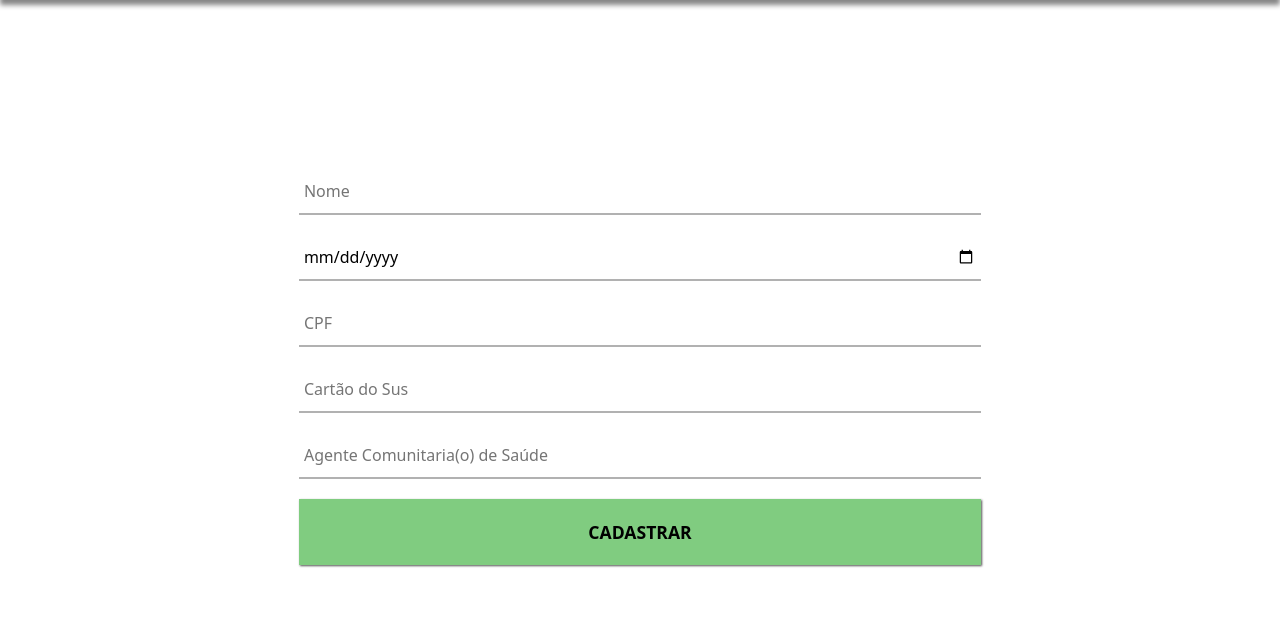
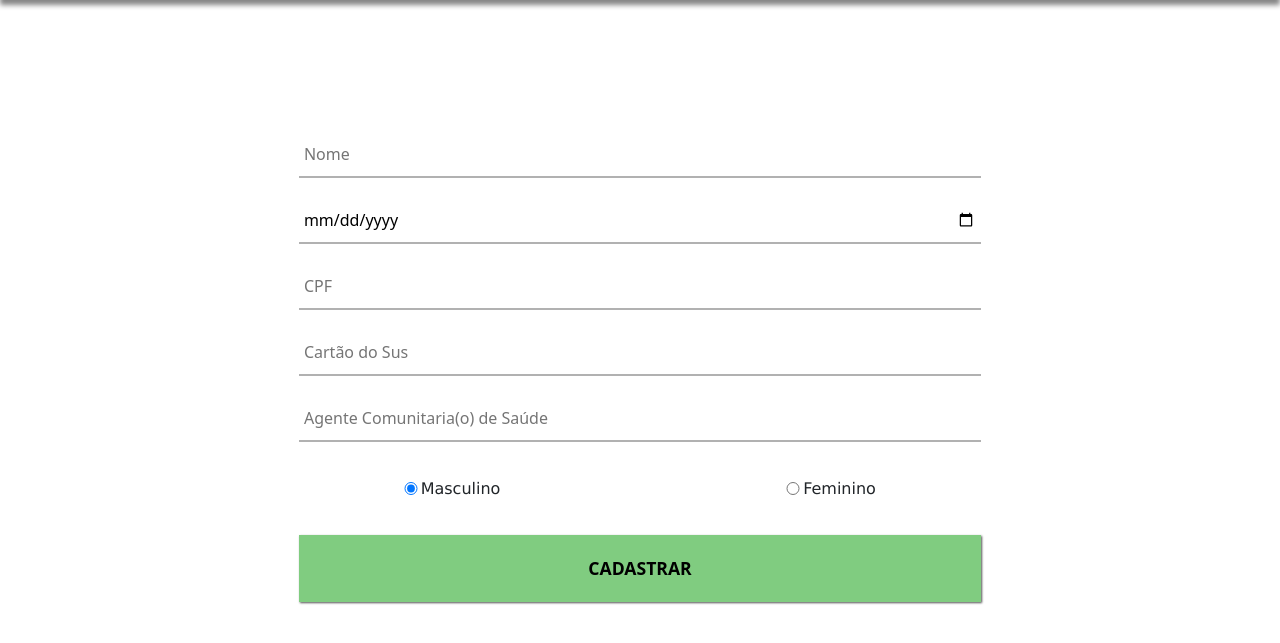
Before and after one commit to wmgoncalves/Hasupport, a PHP site: page /pages/cad_usuario.html in a window 1280 px wide. Shown: the part 66-709 px from the top of the page. Run offline with PHP 8.4, Linux system fonts and the light colour scheme.

Commit message:
validação do cadastro do usuario e salvo em localStorage, calculo da idade do usuario

```diff
--- a/css/cadastro.css
+++ b/css/cadastro.css
@@ -59,6 +59,27 @@ body{
     outline: none;
 
 }
+.fundo-cadastro .input-radio{
+    display: flex;
+    flex-direction: row;
+    align-items: flex-start;
+
+}
+.fundo-cadastro .input-radio div{
+    display: flex;
+    flex-direction: row;
+    padding: 20px 0px;
+
+}
+.fundo-cadastro .input-radio input{
+    width: 20px;
+
+}
+.fundo-cadastro .input-radio label{
+    font-weight: 500;
+    font-family: Verdana, Geneva, Tahoma, sans-serif;
+
+}
 .fundo-cadastro button{
     margin: 10px 0px;
     width: 90%;
@@ -105,10 +126,3 @@ body{
     font-weight: 500;
 
 }
-.material-symbols-outlined {
-  font-variation-settings:
-  'FILL' 0,
-  'wght' 600,
-  'GRAD' 0,
-  'opsz' 48
-}
--- /dev/null
+++ b/js/saveCadastros/cadUsuario.js
@@ -0,0 +1,31 @@
+const btnCadastrar = document.querySelector('#cadastrar');
+
+function insertNovoUsuario(){
+    let userCadNome = document.querySelector('#user-cad-nome').value;
+    let userCadData = document.querySelector('#user-cad-data').value;
+    let userCadCpf = document.querySelector('#user-cad-cpf').value;
+    let userCadCartao = document.querySelector('#user-cad-cartao').value;
+    let userCadAgente = document.querySelector('#user-cad-agente').value;
+    let userCadMasc = document.querySelector('#user-cad-masc');
+    let userCadFem = document.querySelector('#user-cad-fem');
+
+    if(userCadMasc.checked == true){
+        localStorage.setItem('userCadSexo', userCadMasc.value);
+
+    }else if(userCadFem.checked == true){
+        localStorage.setItem('userCadSexo', userCadFem.value);
+
+    }
+
+    localStorage.setItem('userCadNome', userCadNome);
+    localStorage.setItem('userCadData', userCadData);
+    localStorage.setItem('userCadCpf', userCadCpf);
+    localStorage.setItem('userCadCartao', userCadCartao);
+    localStorage.setItem('userCadAgente', userCadAgente);
+
+    console.log('Sucesso Usuario:', userCadNome, userCadData,
+    userCadCpf, userCadCartao, userCadAgente, localStorage.getItem('userCadSexo'));
+
+}
+
+btnCadastrar.addEventListener("click", insertNovoUsuario);
--- a/pages/busca_user.html
+++ b/pages/busca_user.html
@@ -54,7 +54,6 @@
         </a>
       </div>
     </div>
-    <script type="module" src="../js/login.js"></script>
     <script src="../js/bootstrap-js/bootstrap.js"></script>
 </body>
 </html>
--- a/pages/cad_usuario.html
+++ b/pages/cad_usuario.html
@@ -48,22 +48,32 @@
       </nav>
     </div>
   <div class="fundo-cadastro">
-    <div class="form">
+    <div class="form" onsubmit="return false">
       <form>
         <div>
-          <input class="nome" name="nome" required="required" type="text" placeholder="Nome"/>
+          <input id="user-cad-nome" class="nome" name="nome" required="required" type="text" placeholder="Nome"/>
         </div>
         <div>
-          <input class="data_nascimento" name="data_nascimento" required="required" type="date" placeholder="Data de Nascimento"/>
+          <input id="user-cad-data" class="data_nascimento" name="data_nascimento" required="required" type="date" placeholder="Data de Nascimento"/>
         </div>
         <div>
-            <input class="cpf" name="cpf" required="required" type="number" placeholder="CPF"/>
+            <input id="user-cad-cpf" class="cpf" name="cpf" required="required" type="text" placeholder="CPF"/>
           </div>
           <div>
-            <input class="cartao_sus" name="cartao_sus" required="required" type="number" placeholder="Cartão do Sus" />
+            <input id="user-cad-cartao" class="cartao_sus" name="cartao_sus" required="required" type="text" placeholder="Cartão do Sus" />
           </div>
           <div>
-            <input class="agente_sus" name="agente_sus" required="required" type="text" placeholder="Agente Comunitaria(o) de Saúde" />
+            <input id="user-cad-agente" class="agente_sus" name="agente_sus" required="required" type="text" placeholder="Agente Comunitaria(o) de Saúde" />
+          </div>
+          <div class="input-radio">
+            <div>
+              <input id="user-cad-masc" name="sexo-user" type="radio" value="Masculino" checked>
+              <label for="">Masculino</label>
+            </div>
+            <div>
+              <input id="user-cad-fem" name="sexo-user" type="radio" value="Feminino">
+              <label for="">Feminino</label>
+            </div>
           </div>
         <div>
           <button id="cadastrar">CADASTRAR</button>
@@ -71,7 +81,7 @@
       </form>
     </div>
   </div>
-  <script type="module" src="../js/login.js"></script>
+  <script type="module" src="../js/saveCadastros/cadUsuario.js"></script>
   <script src="../js/bootstrap-js/bootstrap.js"></script>
 </body>
 </html>
```
Also changed, not shown: js/retornoDadosJaInformados.js (+14 -2 lines).
